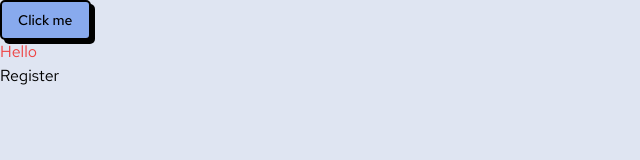
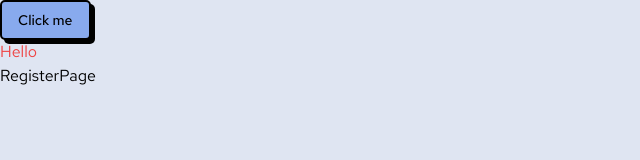
Before and after one commit to mahmudulturan/cashora-frontend, a React (Vite) app: page /register in a window 1280 px wide. Shown: the top 160 px of the page, without its empty margins (0-640 px from the left). Built offline with nearby package versions, Linux system fonts and the light colour scheme.

Commit message:
feat: add LoginPage and RegisterPage placeholder components to routing

```diff
--- a/src/App.tsx
+++ b/src/App.tsx
@@ -2,6 +2,8 @@ import { FC } from 'react';
 import AuthLayout from './layout/AuthLayout';
 import { Route } from 'react-router';
 import { Routes } from 'react-router';
+import LoginPage from './pages/auth/login/login-page';
+import RegisterPage from './pages/auth/register/register-page';
 
 const App: FC = () => {
   return (
@@ -10,8 +12,8 @@ const App: FC = () => {
       <Route path="about" element={<div>About</div>} />
 
       <Route element={<AuthLayout />}>
-        <Route path="login" element={<div>Login</div>} />
-        <Route path="register" element={<div>Register</div>} />
+        <Route path="login" element={<LoginPage />} />
+        <Route path="register" element={<RegisterPage />} />
       </Route>
     </Routes>
   );
--- /dev/null
+++ b/src/pages/auth/login/login-page.tsx
@@ -0,0 +1,11 @@
+import { FC } from 'react';
+
+const LoginPage: FC = () => {
+    return (
+        <div>
+            LoginPage
+        </div>
+    );
+};
+
+export default LoginPage;
--- /dev/null
+++ b/src/pages/auth/register/register-page.tsx
@@ -0,0 +1,11 @@
+import { FC } from 'react';
+
+const RegisterPage: FC = () => {
+    return (
+        <div>
+            RegisterPage
+        </div>
+    );
+};
+
+export default RegisterPage;
```
